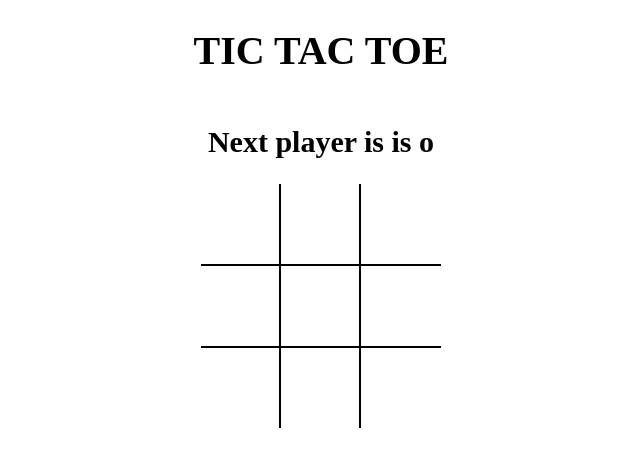
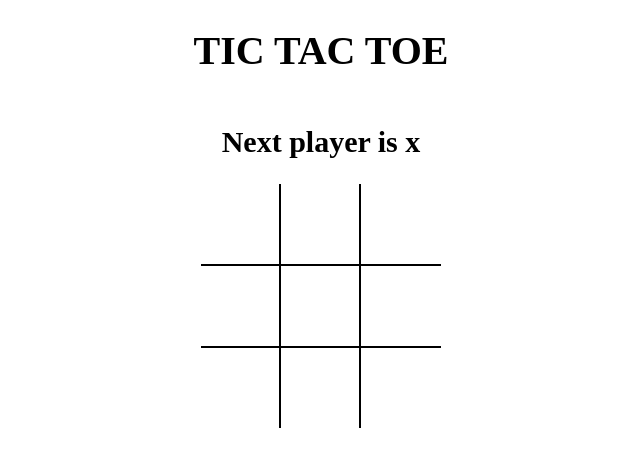
Before and after one commit to HikokiNage/tictactoe, a React (Vite) app: page / in a window 1280 px wide. Shown: the top 466 px of the page, without its empty margins (319-959 px from the left). Built offline with nearby package versions, Linux system fonts and the light colour scheme; the HTML template or start-up script is replaced by a standard one.

Commit message:
add game history

```diff
--- a/src/App.jsx
+++ b/src/App.jsx
@@ -6,39 +6,49 @@
 
 const App = () => {
 
-  const [board, setBoard] = useState(Array(9).fill(null));
-  const [isXNext, setIsXNext] = useState(false);
+  const [history, setHistory] = useState([
+    {board: Array(9).fill(null), isXNext: true},
+  ]);
 
-  const winner = calculateWinner(board)
+  const [currentMove, setCurrentMove] = useState(0);
+
+  const current = history[currentMove];
+
+
+  const winner = calculateWinner(current.board)
 
   const message = winner
     ? `Winner is ${winner}`
-    : `Next player is is ${isXNext ? 'x' : 'o'}`;
+    : `Next player is ${current.isXNext ? 'x' : 'o'}`;
 
   const handleSquareClick = (position) => {
 
-    if( board[position] || winner) {
+    if(current.board[position] || winner) {
       return;
     }
 
-    setBoard( (prev) => {
-      return prev.map((square, pos) => {
+    setHistory(prev => {
+      const last = prev[prev.length - 1];
+
+      const newBoard = last.board.map((square, pos) => {
         if (pos === position) {
-          return isXNext ? 'x' : 'o';
+          return last.isXNext ? 'x' : 'o';
         }
 
         return square;
       });
+
+      return prev.concat({board: newBoard, isXNext: !last.isXNext})
     });
 
-    setIsXNext(prev => !prev);
+    setCurrentMove(prev => prev + 1);
   };
 
   return (
     <div className="app">
       <h1>TIC TAC TOE</h1>
       <h2>{message}</h2>
-      <Board board={board} handleSquareClick={handleSquareClick}/>
+      <Board board={current.board} handleSquareClick={handleSquareClick}/>
     </div>
   );
 };
```
